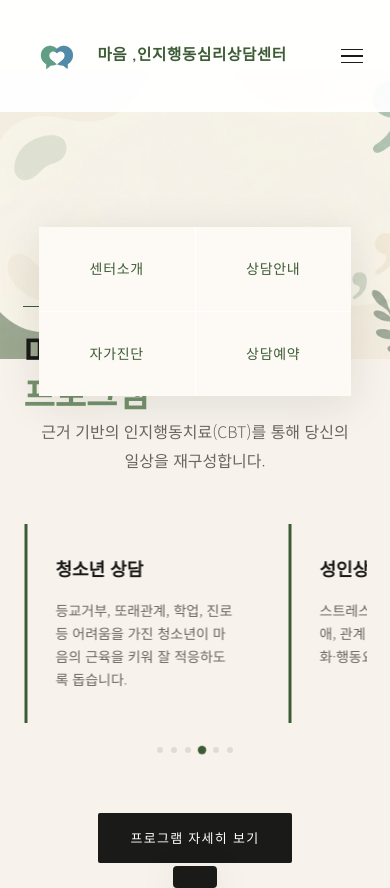
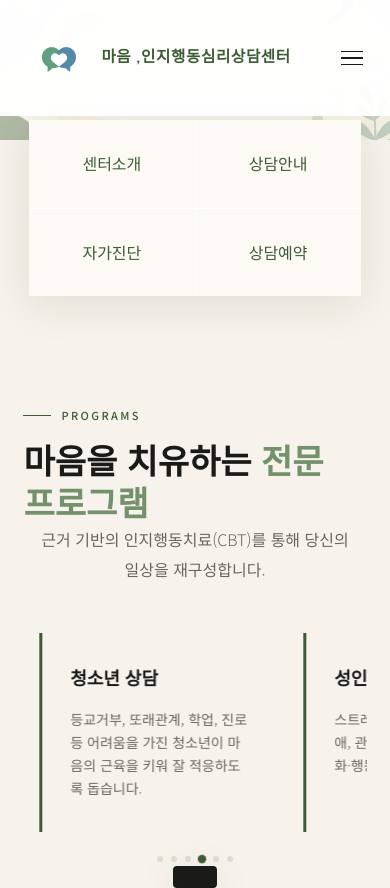
Before and after one commit to HansungJang/web-dev-project-1-one-page-version-, a website with bundled scripts: page index.html in a window 390 px wide. Shown: the top 888 px of the page. Built offline with nearby package versions, Linux system fonts and the light colour scheme; no server answers.

Commit message:
refactor - index.html, style.css (hero-main 반응형 레이아웃 수정)

```diff
--- a/index.html
+++ b/index.html
@@ -7,7 +7,82 @@
     <link rel="stylesheet" href="style.css">
     <link href="https://fonts.googleapis.com/css2?family=Nanum+Myeongjo:wght@400;700&family=Noto+Sans+KR:wght@300;400;500;700&display=swap" rel="stylesheet">
     <style>
-        /* 메인 페이지 전용 추가 스타일 */
+        /* 부모 컨테이너: absolute 정렬용이 아닌, 흐름을 정렬하는 용도 */
+.hero-main {
+    display: flex;
+    flex-direction: column;
+    align-items: center;
+    width: 100%;
+    position: relative; /* 메인 배경용 기준점은 유지 */
+}
+
+/* 배경 이미지: 화면 너비에 맞춰 100% 유연하게 변형 */
+.hero-main-bg {
+    width: 100%;
+    height: 36vw;
+    object-fit: cover;
+    opacity: 0.4;
+    z-index: -1;
+    display: block;
+}
+
+/* 📍 최선의 퀵메뉴 설정: 음수 마진 활용 */
+.quick-menu {
+    /* absolute를 제거하고 문서 흐름에 편입시킵니다. */
+    position: relative;
+
+    /* 자신의 높이 절반 혹은 일정 크기만큼 위로 강제 인장시킵니다.
+       이러면 이미지 높이가 늘어나든 줄어들든 무조건 이미지 하단에 고정됩니다.
+    */
+    margin-top: -60px;
+
+    display: grid;
+    grid-template-columns: repeat(4, 1fr);
+    gap: 1px;
+    background: var(--c-white);
+    color: var(--c-sage);
+    box-shadow: var(--shadow-md);
+    width: 90%;
+    max-width: 1000px;
+    z-index: 10;
+}
+
+.quick-item {
+    padding: 30px 10px;
+    background: var(--c-ivory);
+    transition: var(--t);
+    display: flex;
+    flex-direction: column;
+    align-items: center;
+    gap: 10px;
+    text-decoration: none;
+}
+
+.quick-item:hover {
+    background: var(--c-sage);
+    color: var(--c-white);
+}
+
+
+/* 📱 모바일 영역: 완벽한 대응 */
+@media (max-width: 800px) {
+    .quick-menu {
+        grid-template-columns: repeat(2, 1fr);
+        width: 85%;
+        /* 모바일에서는 2줄이 되므로 위로 올리는 공백을 조금 더 확보 */
+        margin-top: -20px;
+    }
+
+    .main-section {
+        /* 퀵메뉴가 아래 섹션을 침범하지 않고 밀어내므로
+           상단 패딩을 하드코딩으로 크게 잡을 필요가 없어집니다.
+        */
+        padding-top: 60px;
+    }
+}
+
+
+        /* 메인 페이지 전용 추가 스타일
         .hero {
             position: relative;
             height: 84vh;
@@ -41,7 +116,7 @@
             opacity: 0.9;
         }
 
-        /* Floating Quick Menu */
+        Floating Quick Menu
         .quick-menu {
             position: absolute;
             bottom: 300px;
@@ -79,7 +154,7 @@
             letter-spacing: 0.05em;
         }
 
-        /* Section Spacing */
+        Section Spacing
         .main-section {
             padding: 120px 0 60px;
         }
@@ -90,12 +165,12 @@
             gap: 100px;
         }
 
-        @media (max-width: 760px) {
+        @media (max-width: 800px) {
             .hero-main-bg { height: 74vw; margin-top: 18vw; }
             .quick-menu { grid-template-columns: repeat(2, 1fr); bottom: 448px; width:80%;}
             .main-section { padding-top: 160px;}
             #sr-card-s1 { margin-top: 180px; }
-        }
+        } */
     </style>
 
 <header basic-components="components/header.html"></header>
--- a/style.css
+++ b/style.css
@@ -165,7 +165,7 @@ nav.stuck {
 }
 
 .nav-logo {
-  height: 68px;
+  height: 72px;
   width : auto;
   object-fit: contain;
 }
@@ -253,7 +253,7 @@ transition: transform 0.3s ease, opacity 0.3s ease;
    SHARED UTILITIES
 ══════════════════════════════════════════ */
 .wrap { max-width: 1340px; margin: 30vw auto; padding: 0 6vw;  }
-.wrap.main-section{ max-width: 1340px; margin-top: 34vw; margin-bottom: 0; padding: 0 6vw;  }
+.wrap.main-section{ max-width: 1340px; margin-top: 4vw; margin-bottom: 4vw; padding: 0 6vw;  }
 .sec-tag {
   display: inline-flex; align-items: center; gap: 10px;
   font-size: 11px; letter-spacing: 0.22em; text-transform: uppercase;
@@ -403,8 +403,8 @@ transition: transform 0.3s ease, opacity 0.3s ease;
     .program-track .field-card { flex: 0 0 240px; }
     .sr-card.s1 {margin-top: 100px;}
     .wrap.main-section{ max-width: 1340px;
-    margin-top: 48vw;
-    margin-bottom: 0;
+    margin-top: 8vw;
+    margin-bottom: 4vw;
     padding: 0 6vw;}
 }
 
```
